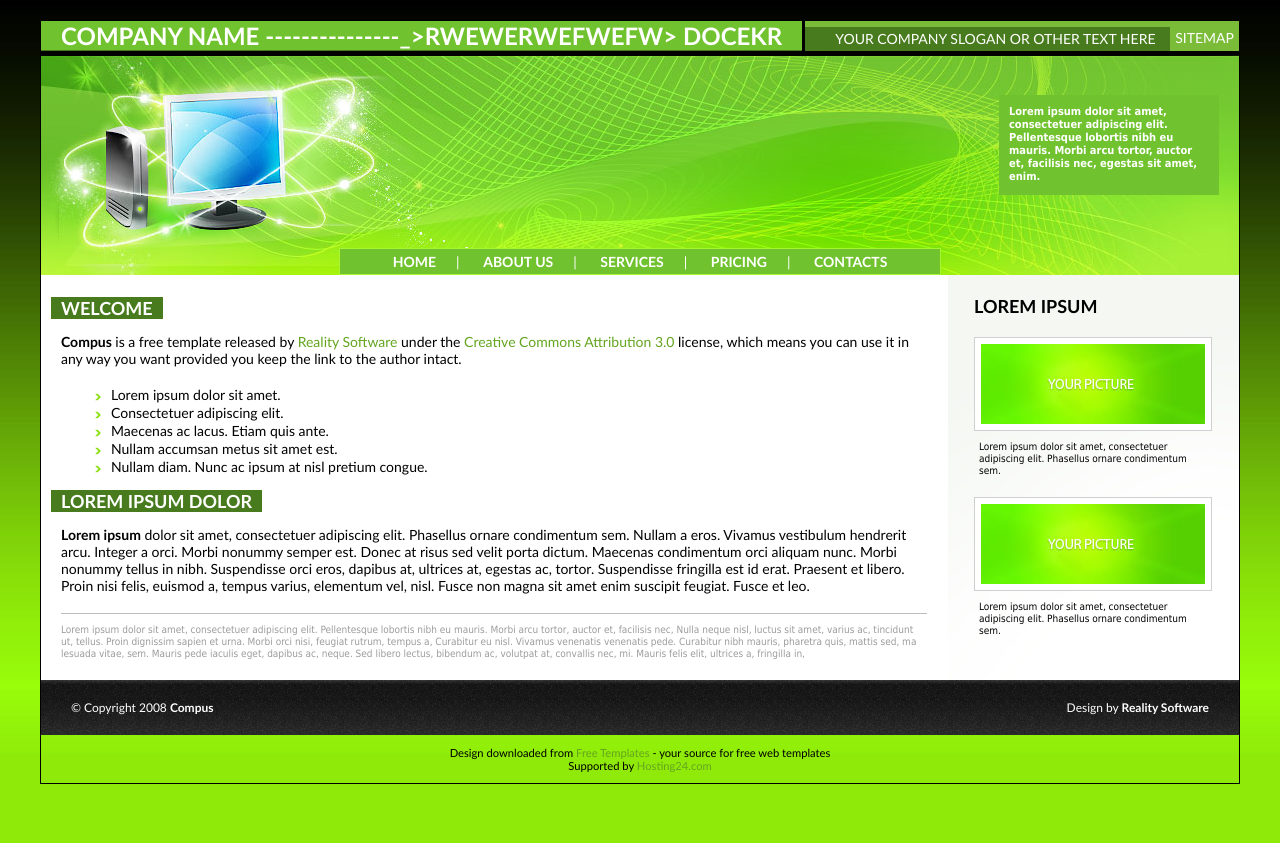
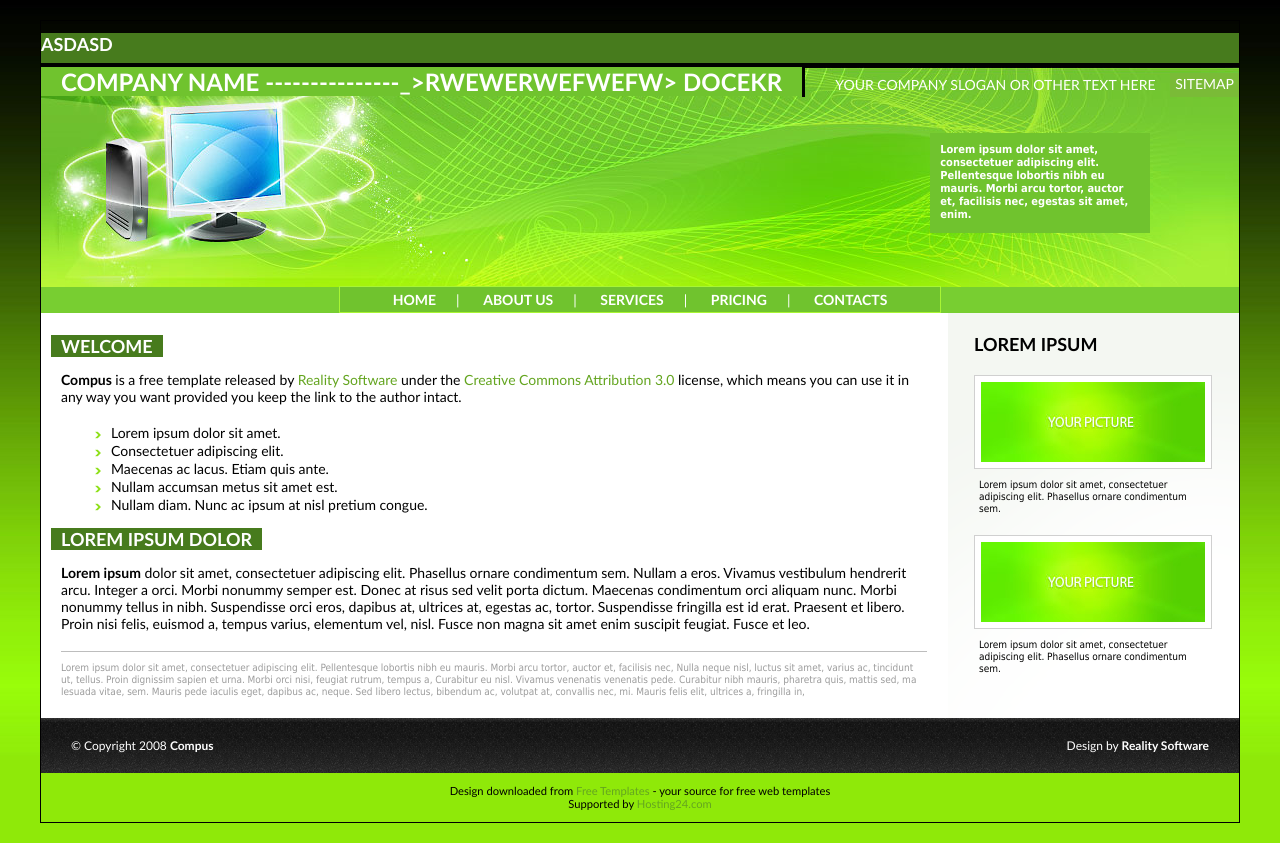
Before and after one commit to thomasrosales/dockerCourse, a plain HTML site: page pages/index.html in a window 1280 px wide. Before the commit the page ends 804 px from the top, so only its background shows below. Drawn offline with Linux system fonts and the light colour scheme.

Commit message:
4to Commit

```diff
--- a/pages/index.html
+++ b/pages/index.html
@@ -9,7 +9,7 @@
 
 <body>
 <!-- header -->
-<div id="top">
+<div id="top"><h1>asdasd</h1>
 <div id="name"><a href="#">Company Name ---------------_>rwewerwefwefw> DOCEKR</a></div>
 <div id="split"></div>
 <div style="border-top: 6px solid rgb(122, 187, 55); background-color: blue;">
```
